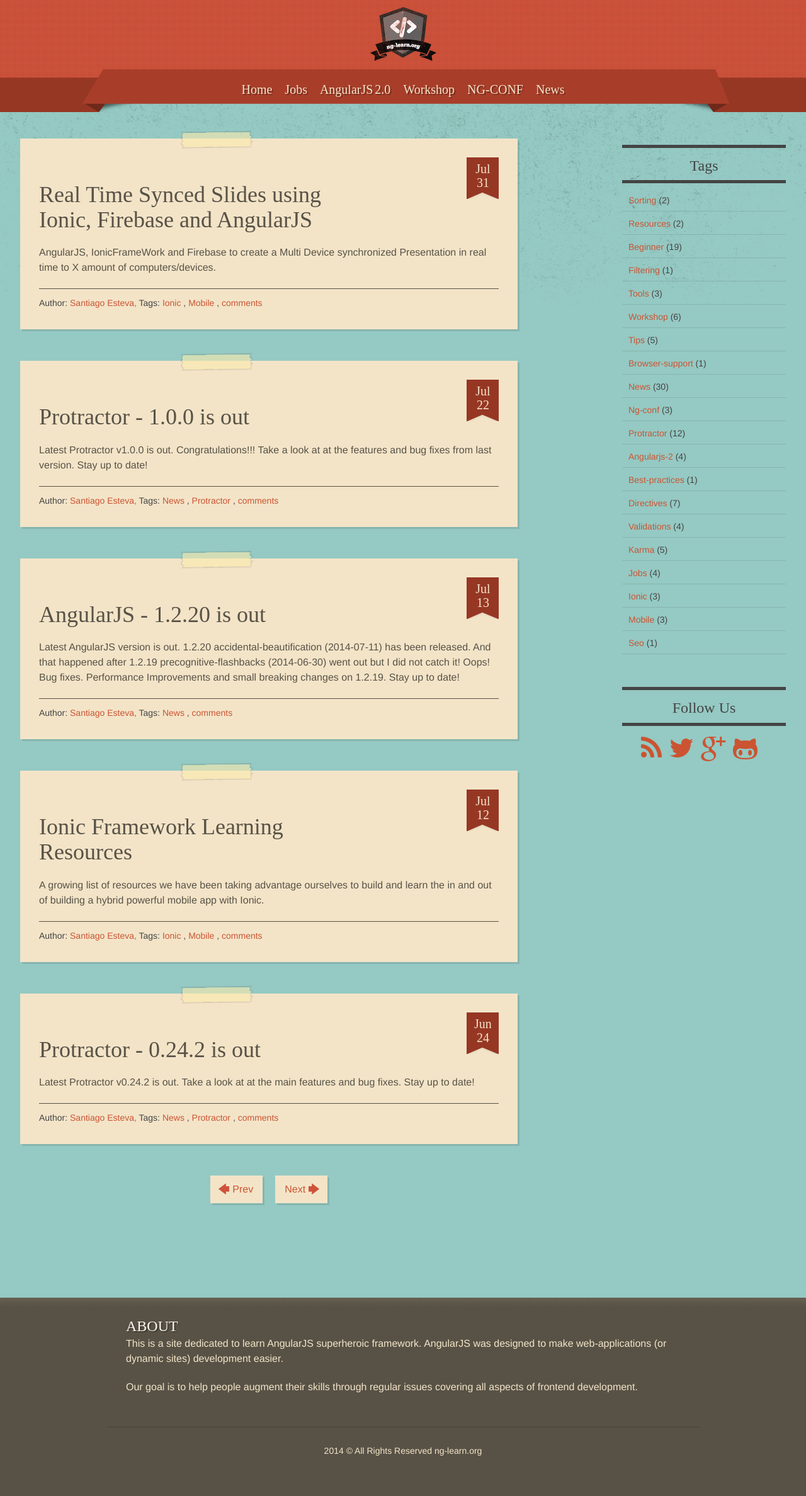
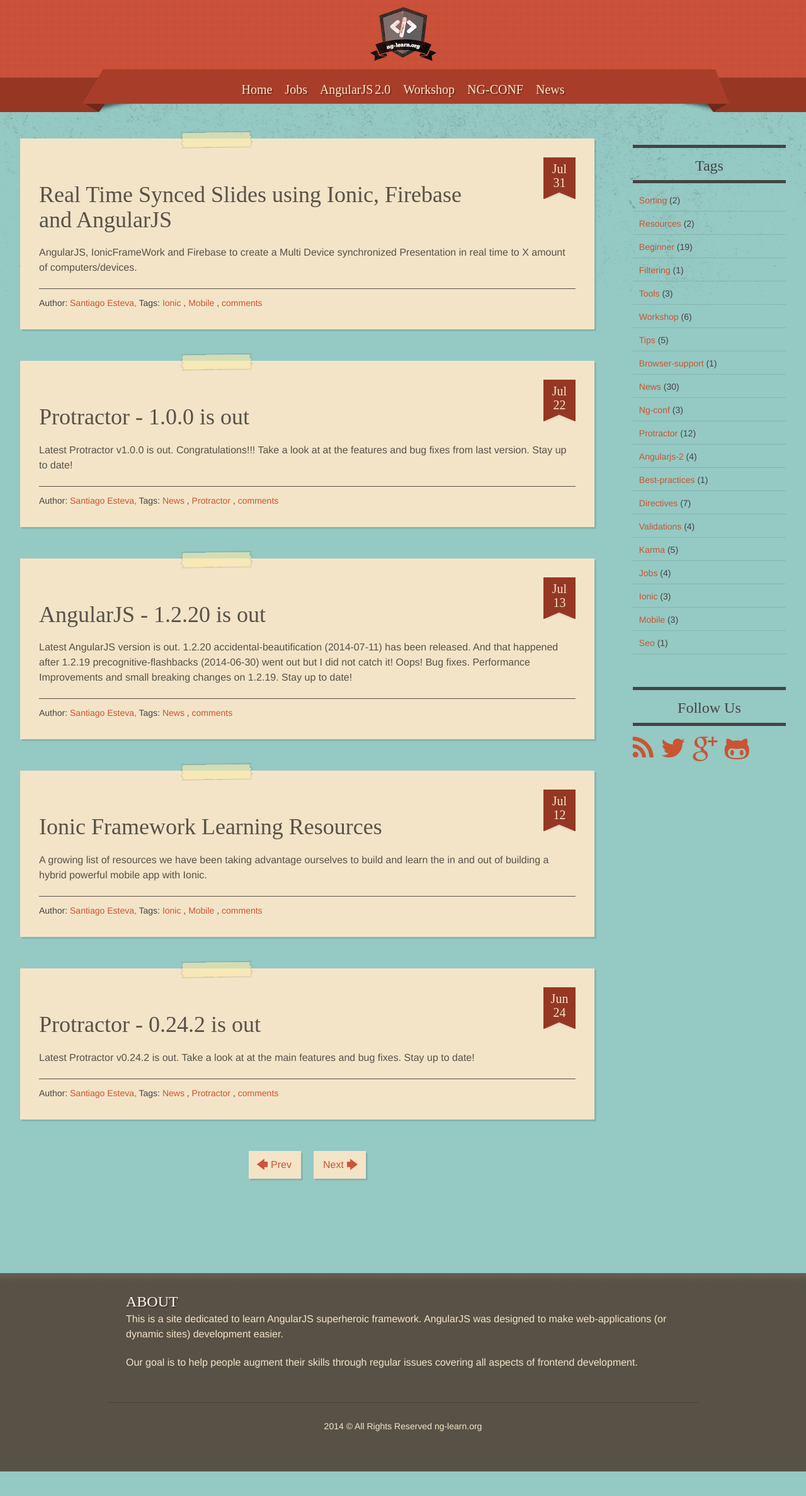
Before and after one commit to ng-learn-org/ng-learn-org.github.io, a Jekyll site: the page built from index.html, in a window 1280 px wide. Shown: the whole page at 63% size. Built offline with Jekyll 4.4.1, drawn with Linux system fonts in a browser that asks for light colours; nearby versions of some CDN libraries; some web fonts are replaced; Markdown is read by kramdown in place of the engine named in the settings; the list of posts is cut into pages by our own code; comment, search, counter and statistics services are not loaded; after the commit the page ends 2337 px from its top, so only the background shows below that.

Commit message:
Updated post and tags sections size / post date position regarding title

```diff
--- a/_includes/stayintouch.html
+++ b/_includes/stayintouch.html
@@ -1,7 +1,7 @@
 <li class="block" id="stayintouch">
     <h4 class="heading">Follow Us</h4>
     <ul style="font-size: 3em;" class="sidelist">
-        <li class="share" style="padding-left: 30px;"><a href="{{ site.url }}/atom.xml" class="rss"><i class="fa fa-rss"></i></a>
+        <li class="share"><a href="{{ site.url }}/atom.xml" class="rss"><i class="fa fa-rss"></i></a>
         <li class="share"><a href="https://twitter.com/ng_learn" class="twitter"><i class="fa fa-twitter"></i></a>
         <li class="share"><a href="https://plus.google.com/+Ng-learnOrg" class="google-plus"><i class="fa fa-google-plus"></i></a>
         <li class="share"><a href="https://github.com/ng-learn-org" class="github"><i class="fa fa-github-alt"></i></a>
--- a/css/lessframework.css
+++ b/css/lessframework.css
@@ -196,7 +196,7 @@ px      68    160    252    */
     margin-top: 90px;
   }
   #posts-list article .excerpt .post-heading {
-    max-width: auto;
+    max-width: 100%;
     font-size: 24px;
   }
   #main .page-navigation {
@@ -308,7 +308,7 @@ px      68    160    252    344    436    */
     margin-top: 90px;
   }
   #posts-list article .excerpt .post-heading {
-    max-width: auto;
+    max-width: 100%;
     font-size: 24px;
   }
   /* WIDE MOBILE SIDEBAR ----------------------------------------------------*/#sidebar {
--- a/css/style.css
+++ b/css/style.css
@@ -391,7 +391,7 @@ nav {
 /* BLOG ------------------------------------------------------------*/
 #posts-list {
   position: relative;
-  width: 65%;
+  width: 75%;
   float: left;
 }
 #posts-list article {
@@ -443,7 +443,7 @@ nav {
   line-height: 1.1em;
   color: #585246;
   display: block;
-  max-width: 480px;
+  max-width: 85%;
   margin-bottom:20px;
 }
 #posts-list article .meta {
@@ -496,7 +496,7 @@ nav {
 /* SIDEBAR ------------------------------------------------------------*/
 #sidebar {
   position: relative;
-  width: 260px;
+  width: 20%;
   float: right;
   font-size: 14px;
 }
```
